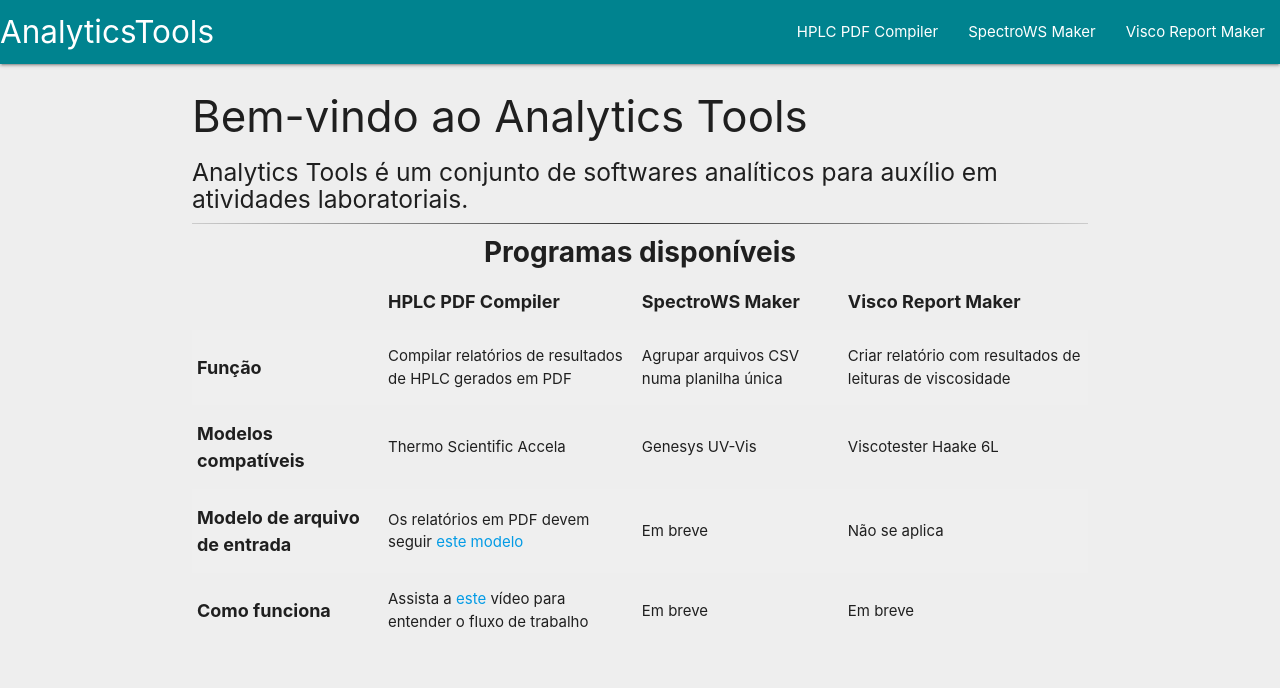
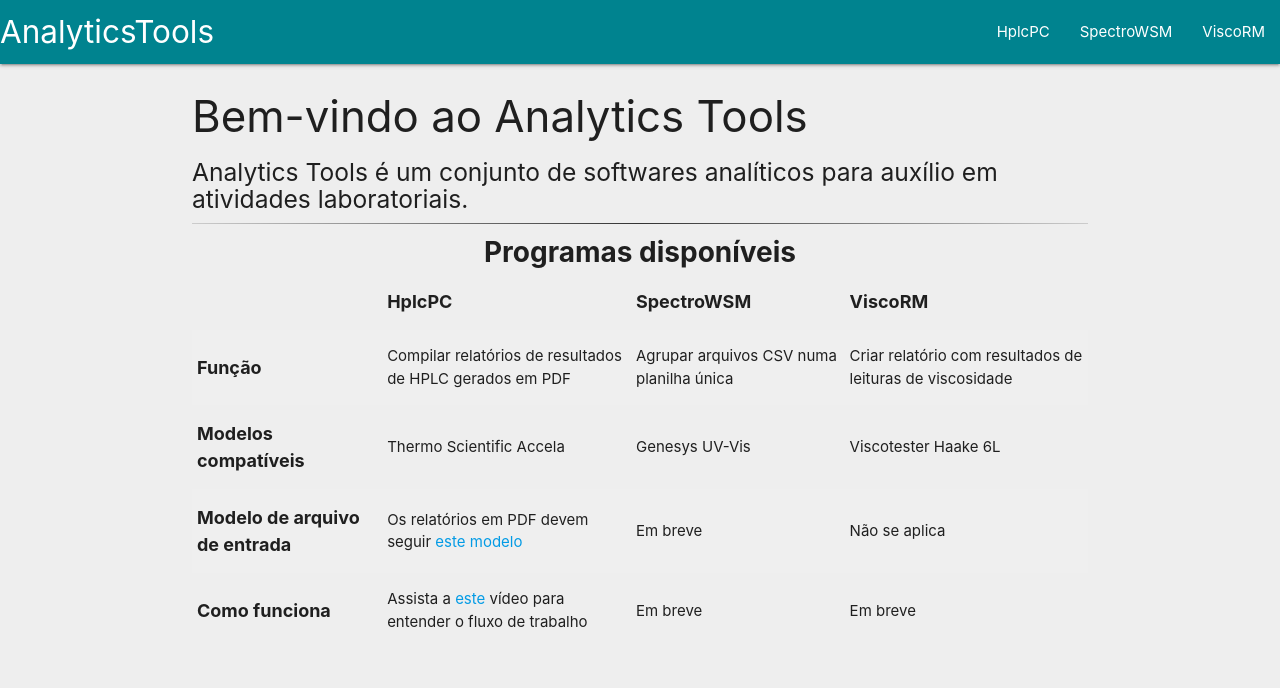
Before and after one commit to ThiagoDiasV/analytics-tools, a Flask app: page / in a window 1280 px wide. Shown: the top 688 px of the page. Run offline with Flask 2, Linux system fonts and the light colour scheme; some libraries are stand-ins or nearby versions.

Commit message:
renaming templates and tools

```diff
--- a/app/routes.py
+++ b/app/routes.py
@@ -15,8 +15,8 @@
     return render_template('index.html')
 
 
-@app.route('/hplc_pdf_compiler/', methods=['GET', 'POST'])
-def hplc_pdf_compiler():
+@app.route('/hplcpc/', methods=['GET', 'POST'])
+def hplcpc():
     form = PdfUploadForm()
 
     if form.validate_on_submit():
@@ -32,13 +32,13 @@
             tools.delete_temp_data()
             flash('Você não selecionou um PDF válido')
             return redirect(
-                url_for('hplc_pdf_compiler')
+                url_for('hplcpc')
                 )
 
         filename = (os.listdir(f'{app.config["WORKSHEETS_FOLDER"]}')[-1])
         return redirect(url_for('download', filename=filename))
     return render_template(
-        'hplc_pdf_compiler.html',
+        'hplcpc.html',
         form=form,
         )
 
@@ -52,14 +52,14 @@
         )
 
 
-@app.route('/spectrows_maker/', methods=['GET', 'POST'])
-def spectrows_maker():
+@app.route('/spectrowsm/', methods=['GET', 'POST'])
+def spectrowsm():
     form = CsvUploadForm()
 
     if form.validate_on_submit():
         csv_files = request.files.getlist('csv_files')
         form.validate_form(csv_files)
-        filename = request.form['filename_field']
+        filename = request.form['filename_field'].strip()
         files = tools.save_files(csv_files, '.csv')
         try:
             csv_reader.pipeline(files, filename)
@@ -67,15 +67,15 @@
             tools.delete_temp_data()
             flash('Você não selecionou um CSV válido')
             return redirect(
-                url_for('spectrows_maker')
+                url_for('spectrowsm')
                 )
         filename = (os.listdir(f'{app.config["WORKSHEETS_FOLDER"]}')[-1])
         return redirect(url_for('download', filename=filename))
     return render_template(
-        'spectrows_maker.html',
+        'spectrowsm.html',
         form=form)
 
 
-@app.route('/visco_report_maker/')
-def visco_report_maker():
-    return render_template('visco_report_maker.html')
+@app.route('/viscorm/')
+def viscorm():
+    return render_template('viscorm.html')
--- a/app/templates/base.html
+++ b/app/templates/base.html
@@ -17,16 +17,16 @@
             <a href="{{ url_for('index') }}" class="brand-logo">AnalyticsTools</a>
             <a href="#" data-target="mobile-demo" class="sidenav-trigger"><i class="material-icons">menu</i></a>
             <ul id="nav-mobile" class="right hide-on-med-and-down">
-                <li><a href="{{ url_for('hplc_pdf_compiler') }}">HPLC PDF Compiler</a></li>
-                <li><a href="{{ url_for('spectrows_maker') }}">SpectroWS Maker</a></li>
-                <li><a href="{{ url_for('visco_report_maker') }}">Visco Report Maker</a></li>
+                <li><a href="{{ url_for('hplcpc') }}">HplcPC</a></li>
+                <li><a href="{{ url_for('spectrowsm') }}">SpectroWSM</a></li>
+                <li><a href="{{ url_for('viscorm') }}">ViscoRM</a></li>
             </ul>
         </div>
     </nav>
     <ul class="sidenav" id="mobile-demo">
-        <li><a href="{{ url_for('hplc_pdf_compiler') }}">HPLC PDF Compiler</a></li>
-        <li><a href="{{ url_for('spectrows_maker') }}">SpectroWS Maker</a></li>
-        <li><a href="{{ url_for('visco_report_maker') }}">Visco Report Maker</a></li>
+        <li><a href="{{ url_for('hplcpc') }}">HplcPC</a></li>
+        <li><a href="{{ url_for('spectrowsm') }}">SpectroWSM</a></li>
+        <li><a href="{{ url_for('viscorm') }}">ViscoRM</a></li>
     </ul>
     <div class="container">
         {% block content %}
--- a/app/templates/hplc_pdf_compiler.html
+++ b/app/templates/hplcpc.html
@@ -10,7 +10,7 @@
             </script>
         {% endif %}
     {% endwith %}
-    <h2>HPLC PDF Compiler</h2>
+    <h2>HplcPC</h2>
     <p>Selecione os arquivos com o botão abaixo:</p>
 
     <form method="post" enctype="multipart/form-data" name="pdfsForm" onsubmit="return validatePdfForm()">
--- a/app/templates/index.html
+++ b/app/templates/index.html
@@ -8,9 +8,9 @@
         <thead>
             <tr>
                 <th></th>
-                <th>HPLC PDF Compiler</th>
-                <th>SpectroWS Maker</th>
-                <th>Visco Report Maker</th>
+                <th>HplcPC</th>
+                <th>SpectroWSM</th>
+                <th>ViscoRM</th>
             </tr>
         </thead>
         <tbody>
--- a/app/templates/spectrows_maker.html
+++ b/app/templates/spectrowsm.html
@@ -10,7 +10,7 @@
             </script>
         {% endif %}
     {% endwith %}
-    <h2>SpectroWS Maker</h2>
+    <h2>SpectroWSM</h2>
     <p>Selecione os arquivos com o botão abaixo:</p>
 
     <form method="post" enctype="multipart/form-data" name="csvsForm" onsubmit="return validateCsvForm()">
--- a/app/templates/visco_report_maker.html
+++ b/app/templates/viscorm.html
@@ -1,5 +1,5 @@
 {% extends 'base.html' %}
 {% block content %}
-    <h2>Visco Report Maker</h2>
+    <h2>ViscoRM</h2>
     <p class="flow-text">Em implementação.</p>
 {% endblock %}
```
Also changed, not shown: tools/csv_reader.py (+23 -3 lines), 2 other files.
